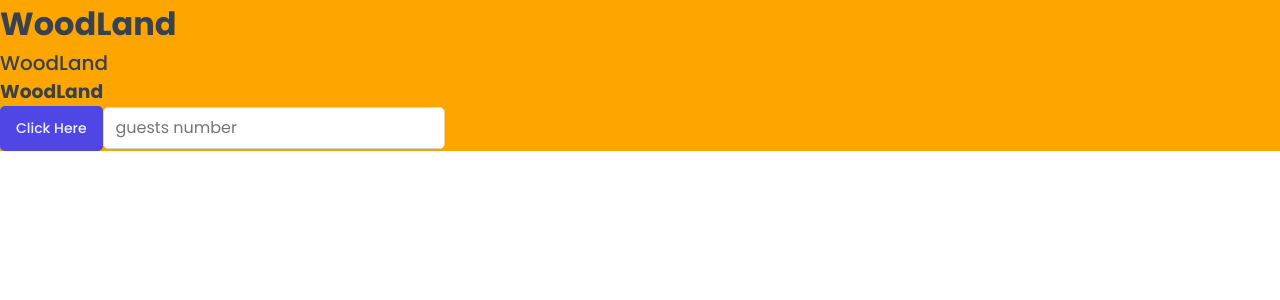
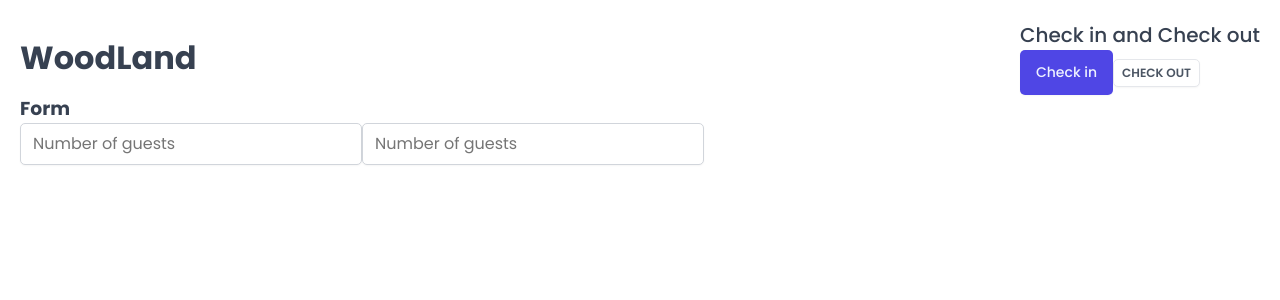
Before and after one commit to Fatialnd/woodland, a React (Vite) app: page / in a window 1280 px wide. Shown: the top 300 px of the page. Built offline with nearby package versions, Linux system fonts and the light colour scheme; a web font is replaced by a local one.

Commit message:
modified Button component and created Row component

```diff
--- a/src/App.jsx
+++ b/src/App.jsx
@@ -3,9 +3,10 @@
 import Button from "./ui/Button";
 import Input from "./ui/Input";
 import Heading from "./ui/Heading";
+import Row from "./ui/Row";
 
 const StyledApp = styled.div`
-  background-color: orange;
+  padding: 20px;
 `;
 
 function App() {
@@ -13,11 +14,28 @@
     <>
       <GlobalStyles />
       <StyledApp>
-        <Heading type="h1">WoodLand</Heading>
-        <Heading as="h2">WoodLand</Heading>
-        <Heading as="h3">WoodLand</Heading>
-        <Button>Click Here</Button>
-        <Input type="number" placeholder="guests number" />
+        <Row type="vertical">
+          <Row type="horizontal">
+            <Heading type="h1">WoodLand</Heading>
+
+            <div>
+              <Heading as="h2">Check in and Check out</Heading>
+              <Button variation="primary" size="medium">
+                Check in
+              </Button>
+              <Button variation="secondary" size="small">
+                Check out
+              </Button>
+            </div>
+          </Row>
+          <Row type="vertical">
+            <Heading as="h3">Form</Heading>
+            <form>
+              <Input type="number" placeholder="Number of guests" />
+              <Input type="number" placeholder="Number of guests" />
+            </form>
+          </Row>
+        </Row>
       </StyledApp>
     </>
   );
--- a/src/ui/Button.jsx
+++ b/src/ui/Button.jsx
@@ -1,67 +1,64 @@
-import styled from "styled-components";
+import styled, { css } from "styled-components";
 
-// const sizes = {
-//   small: css`
-//     font-size: 1.2rem;
-//     padding: 0.4rem 0.8rem;
-//     text-transform: uppercase;
-//     font-weight: 600;
-//     text-align: center;
-//   `,
-//   medium: css`
-//     font-size: 1.4rem;
-//     padding: 1.2rem 1.6rem;
-//     font-weight: 500;
-//   `,
-//   large: css`
-//     font-size: 1.6rem;
-//     padding: 1.2rem 2.4rem;
-//     font-weight: 500;
-//   `,
-// };
+const sizes = {
+  small: css`
+    font-size: 1.2rem;
+    padding: 0.4rem 0.8rem;
+    text-transform: uppercase;
+    font-weight: 600;
+    text-align: center;
+  `,
+  medium: css`
+    font-size: 1.4rem;
+    padding: 1.2rem 1.6rem;
+    font-weight: 500;
+  `,
+  large: css`
+    font-size: 1.6rem;
+    padding: 1.2rem 2.4rem;
+    font-weight: 500;
+  `,
+};
 
-// const variations = {
-//   primary: css`
-//     color: var(--color-brand-50);
-//     background-color: var(--color-brand-600);
+const variations = {
+  primary: css`
+    color: var(--color-brand-50);
+    background-color: var(--color-brand-600);
 
-//     &:hover {
-//       background-color: var(--color-brand-700);
-//     }
-//   `,
-//   secondary: css`
-//     color: var(--color-grey-600);
-//     background: var(--color-grey-0);
-//     border: 1px solid var(--color-grey-200);
+    &:hover {
+      background-color: var(--color-brand-700);
+    }
+  `,
+  secondary: css`
+    color: var(--color-grey-600);
+    background: var(--color-grey-0);
+    border: 1px solid var(--color-grey-200);
 
-//     &:hover {
-//       background-color: var(--color-grey-50);
-//     }
-//   `,
-//   danger: css`
-//     color: var(--color-red-100);
-//     background-color: var(--color-red-700);
+    &:hover {
+      background-color: var(--color-grey-50);
+    }
+  `,
+  danger: css`
+    color: var(--color-red-100);
+    background-color: var(--color-red-700);
 
-//     &:hover {
-//       background-color: var(--color-red-800);
-//     }
-//   `,
-// };
+    &:hover {
+      background-color: var(--color-red-800);
+    }
+  `,
+};
 
 const Button = styled.button`
-  font-size: 1.4rem;
-  padding: 1.2rem 1.6rem;
-  font-weight: 500;
   border: none;
   border-radius: var(--border-radius-sm);
-  background-color: var(--color-brand-600);
-  color: var(--color-brand-50);
   box-shadow: var(--shadow-sm);
-  cursor: pointer;
-
-  &:hover {
-    background-color: var(--color-brand-700);
-  }
+  ${(props) => sizes[props.size]}
+  ${(props) => variations[props.variation]}
 `;
 
+Button.defaultProps = {
+  variations: "primary",
+  size: "medium",
+};
+
 export default Button;
--- /dev/null
+++ b/src/ui/Row.jsx
@@ -0,0 +1,25 @@
+import styled, { css } from "styled-components";
+
+const Row = styled.div`
+  display: flex;
+
+  ${(props) =>
+    props.type === "horizontal" &&
+    css`
+      justify-content: space-between;
+      align-items: center;
+    `}
+
+  ${(props) =>
+    props.type === "vertical" &&
+    css`
+      flex-direction: column;
+      gap: color: 1px;.6rem;
+    `}
+`;
+
+Row.defaultProps = {
+  type: "vertical",
+};
+
+export default Row;
```
